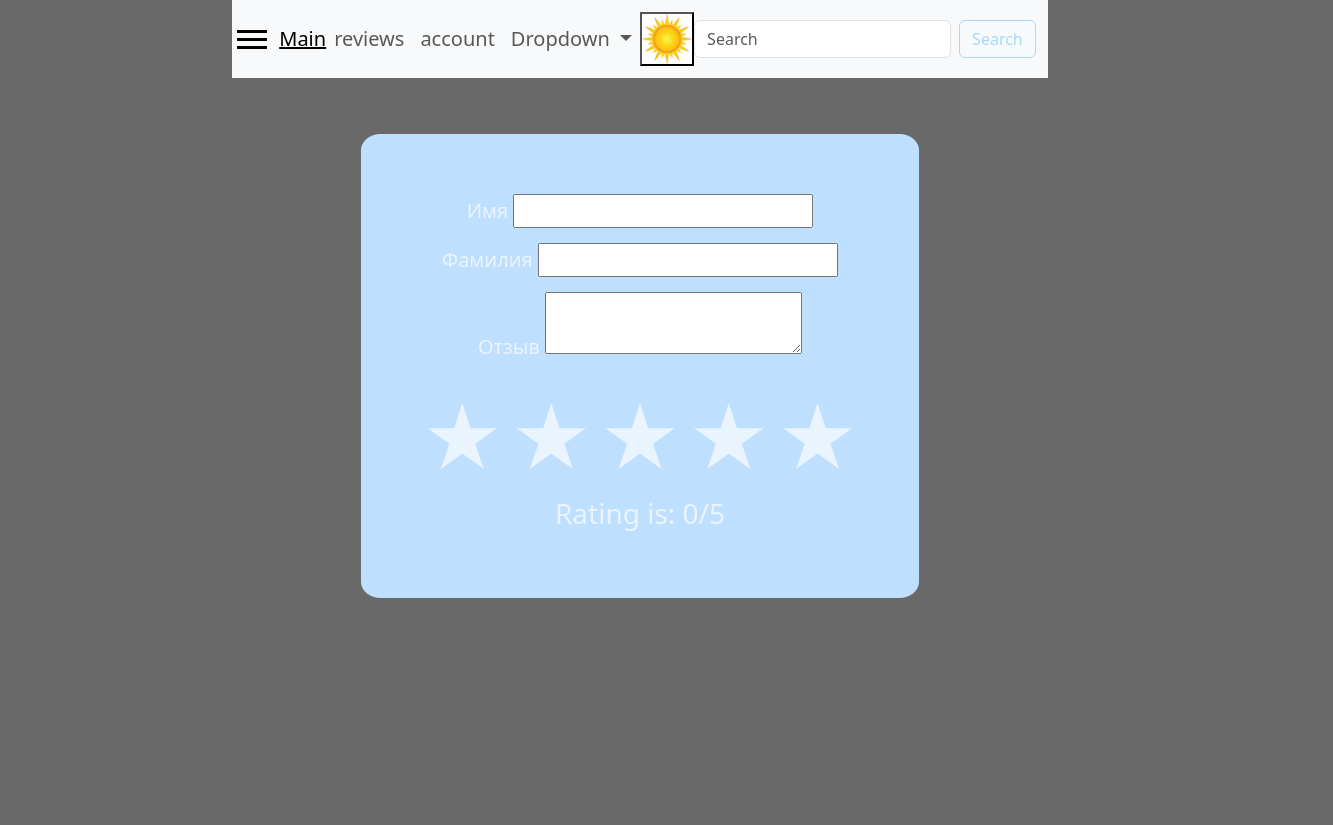
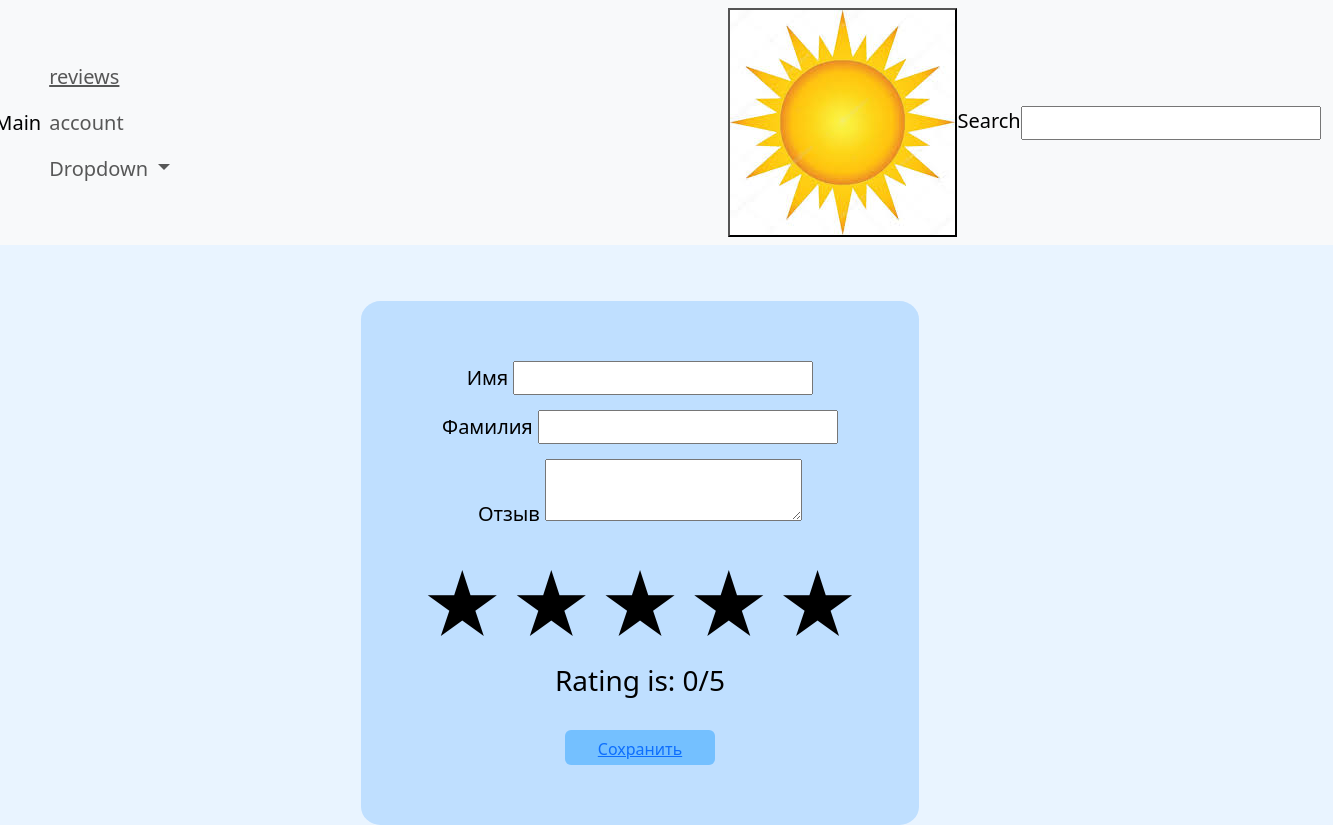
Before and after one commit to Sonya0904/library_vebSute, a plain HTML site: page reviews.html in a window 1280 px wide. Both pictures are taken after a click on the button "Toggle navigation". Shown: the whole page, 1333 px wide, since content can reach past the window. Before the commit the page ends 800 px from the top, so only its background shows below. Drawn offline with nearby package versions, Linux system fonts and the light colour scheme.

Commit message:
teams, reviews

```diff
--- a/reviews.css
+++ /dev/null
@@ -1,67 +0,0 @@
-.burger {
-    cursor: pointer;
-    display: flex;
-    flex-direction: column;
-    gap: 5px;
-    width: 30px;
-    margin-left: 5px;
-   }
-
-   .burger__line {
-    height: 3px;
-    background-color: black;
-    transition: all 0.3s;
-   }
-
-   .menu {
-    display: none;
-   }
-
-   .menu.active {
-    display: block;
-   }
-
-   /* style.css */
-
-* {
-  margin: 0;
-  padding: 0;
-  box-sizing: border-box;
-}
-body {
-  min-height: 50vh;
-  display: flex;
-  align-items: center;
-  text-align: center;
-  justify-content: center;
-  background: hsl(137, 46%, 24%);
-  font-family: "Poppins", sans-serif;
-}
-.card {
-  max-width: 33rem;
-  background: #fff;
-  margin: 0 1rem;
-  padding: 1rem;
-  box-shadow: 0 0 5px rgba(0, 0, 0, 0.2);
-  width: 100%;
-  border-radius: 0.5rem;
-}
-.star {
-  font-size: 10vh;
-  cursor: pointer;
-}
-.one {
-  color: rgb(255, 0, 0);
-}
-.two {
-  color: rgb(255, 106, 0);
-}
-.three {
-  color: rgb(251, 255, 120);
-}
-.four {
-  color: rgb(255, 255, 0);
-}
-.five {
-  color: rgb(24, 159, 14);
-}
--- a/reviews.html
+++ b/reviews.html
@@ -37,14 +37,14 @@
             </nav>
           </div>
   <div class="container-fluid">
-    <a href="library.html" class="nav-link" style="text-decoration: underline;" id="main">Main</a>
+    <a href="library.html" class="nav-link"  id="main">Main</a>
     <button class="navbar-toggler" >
       <span class="navbar-toggler-icon"></span>
     </button>
     <div class="collapse navbar-collapse" id="navbarSupportedContent">
       <ul class="navbar-nav me-auto mb-2 mb-lg-0 navbar" id="resultsList">
         <li class="nav-item">
-          <a href="reviews.html" class="nav-link">
+          <a href="reviews.html" class="nav-link" style="text-decoration: underline;">
           reviews</a>
           </a>
         </li>
@@ -69,8 +69,11 @@
       </button>
 
       <form class="d-flex" role="search">
-        <input class="form-control me-2" id="searchInput" type="search" placeholder="Search" aria-label="Search"/>
-        <button class="btn btn-outline-success" type="submit">Search</button>
+        <label for="searchbox">Search</label>
+        <input
+      type="search"
+      oninput="liveSearch()"
+      id="searchbox">
       </form>
     </div>
   </div>
@@ -101,6 +104,12 @@
                   <span onclick="gfg(5)" class="star">★</span>
                   <h3 id="output">Rating is: 0/5</h3>
                 </div>
+
+                <div id="btn">
+                <button class="btn" >
+                <a href="library.html" class="a">Сохранить</button>
+                </a>
+
           </div>
       </form>
 
--- a/scripts/library.js
+++ b/scripts/library.js
@@ -67,12 +67,14 @@
 
 const btn = document.querySelector(".btn-toggle");
 btn.addEventListener("click", function() {
-  document.body.classList.toggle("dark-theme");
+  document.body.classList.toggle("dark-theam");
 });
 
-if (localStorage.getItem('theme') === 'dark') {
-  document.body.classList.add('dark-theme');
+if (localStorage.getItem('theam') === 'dark') {
+  document.body.classList.add('dark-theam');
 }
+
+
 
 let star =
     document.getElementsByClassName("star");
@@ -102,20 +104,13 @@
 }
 
 function liveSearch() {
-  // Locate the card elements
   let cards = document.querySelectorAll('.card')
-  // Locate the search input
   let search_query = document.getElementById("searchbox").value;
-  // Loop through the cards
   for (var i = 0; i < cards.length; i++) {
-    // If the text is within the card...
     if(cards[i].innerText.toLowerCase()
-      // ...and the text matches the search query...
       .includes(search_query.toLowerCase())) {
-        // ...remove the `.is-hidden` class.
         cards[i].classList.remove("is-hidden");
     } else {
-      // Otherwise, add the class.
       cards[i].classList.add("is-hidden");
     }
   }
--- a/styles/library.css
+++ b/styles/library.css
@@ -5,12 +5,6 @@
   font-style: normal;
   font-size: 66px;
   padding-bottom: 40px;
-}
-
-body{
-    text-align: left;
-    font-size: 20px;
-    background-image: url('Без названия.jpg');
 }
 
 .kartochki{
@@ -32,10 +26,6 @@
 
 .card-title{
     height: 55px;
-}
-
-body{
-  background-color: #e9f4ff;
 }
 
 .btn-outline-success {
@@ -73,23 +63,37 @@
  display: block;
 }
 
-body.dark-theme {
+body.dark-theam {
  background-color: #696969;
- color: #e9f4ff;
+ color: #121212;
 }
+
+body.dark-theam #sun { display: none; }
+body.dark-theam #moon { display: inline-block; }
+
 body {
   background-color: #e9f4ff;
-  color: #000000
+  color: #000000;
+  text-align: left;
+  font-size: 20px;
 }
 
 #main{
     color: #000000;
 }
 
-.tema{
+.team{
     width: 50px;
     height: 50px;
     align-self:center;
 }
 
+#sun{
+   display: inline-block;
+}
+
+#moon{
+   display: none;
+}
+
 .is-hidden { display: none; }
--- a/styles/reviews.css
+++ b/styles/reviews.css
@@ -1,17 +1,4 @@
-/* h1{
-  font-family: "Roboto Condensed", sans-serif;
-  font-optical-sizing: auto;
-  font-weight: bold;
-  font-style: normal;
-  font-size: 66px;
-  padding-bottom: 40px;
-} */
 
-body{
-    text-align: left;
-    font-size: 20px;
-    background-image: url('Без названия.jpg');
-}
 
 .kartochki{
     display: flex;
@@ -28,14 +15,11 @@
 
 .navbar {
     align-items: center;
+    justify-content: flex-start;
 }
 
 .card-title{
     height: 55px;
-}
-
-body{
-  background-color: #e9f4ff;
 }
 
 .btn-outline-success {
@@ -73,38 +57,45 @@
  display: block;
 }
 
+.btn-toggle{
+   margin-left: 550px;
+
+}
+
 body.dark-theme {
  background-color: #696969;
- color: #e9f4ff;
+ color: #fdfeff;
 }
 body {
   background-color: #e9f4ff;
-  color: #000000
+  color: #000000;
+  min-height: 50vh;
+  display: flex;
+  align-items: center;
+  text-align: center;
+  justify-content: center;
+  flex-direction: column;
+  text-align: left;
+  font-size: 20px;
 }
 
 #main{
     color: #000000;
 }
 
-.tema{
+.team{
     width: 50px;
     height: 50px;
     align-self:center;
 }
+
 
 * {
   margin: 0;
   padding: 0;
   box-sizing: border-box;
 }
-body {
-  min-height: 50vh;
-  display: flex;
-  align-items: center;
-  text-align: center;
-  justify-content: center;
-  flex-direction: column;
-}
+
 .card {
   max-width: 33rem;
   background: #fff;
@@ -143,5 +134,20 @@
   border-radius: 3.5%;
   display: flex;
   flex-direction: column;
+  text-align: center;
   gap: 15px
 }
+
+.btn{
+  margin: 0 auto;
+  background-color: rgb(116, 192, 255);
+  width: 150px;
+  height: 35px;
+  margin-top: 10px;
+}
+
+#btn{
+    display: flex;
+    justify-content: center;
+    align-items: center;
+}
```
Also changed, not shown: library.html (+3 -2 lines), library.js (deleted, +0 -96 lines), little_prince.html (+1 -0 lines). Lines whose indentation alone changed are shown as unchanged.
